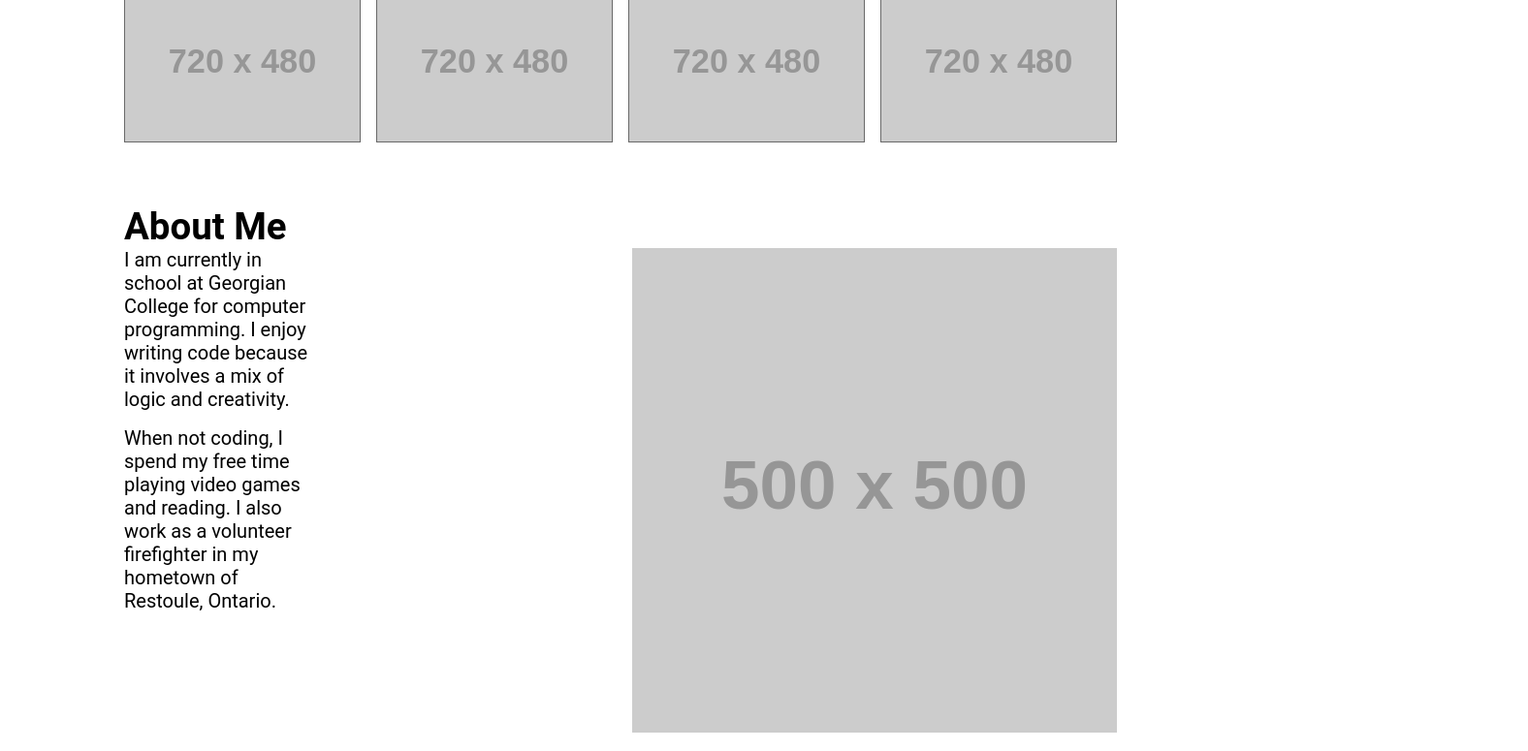
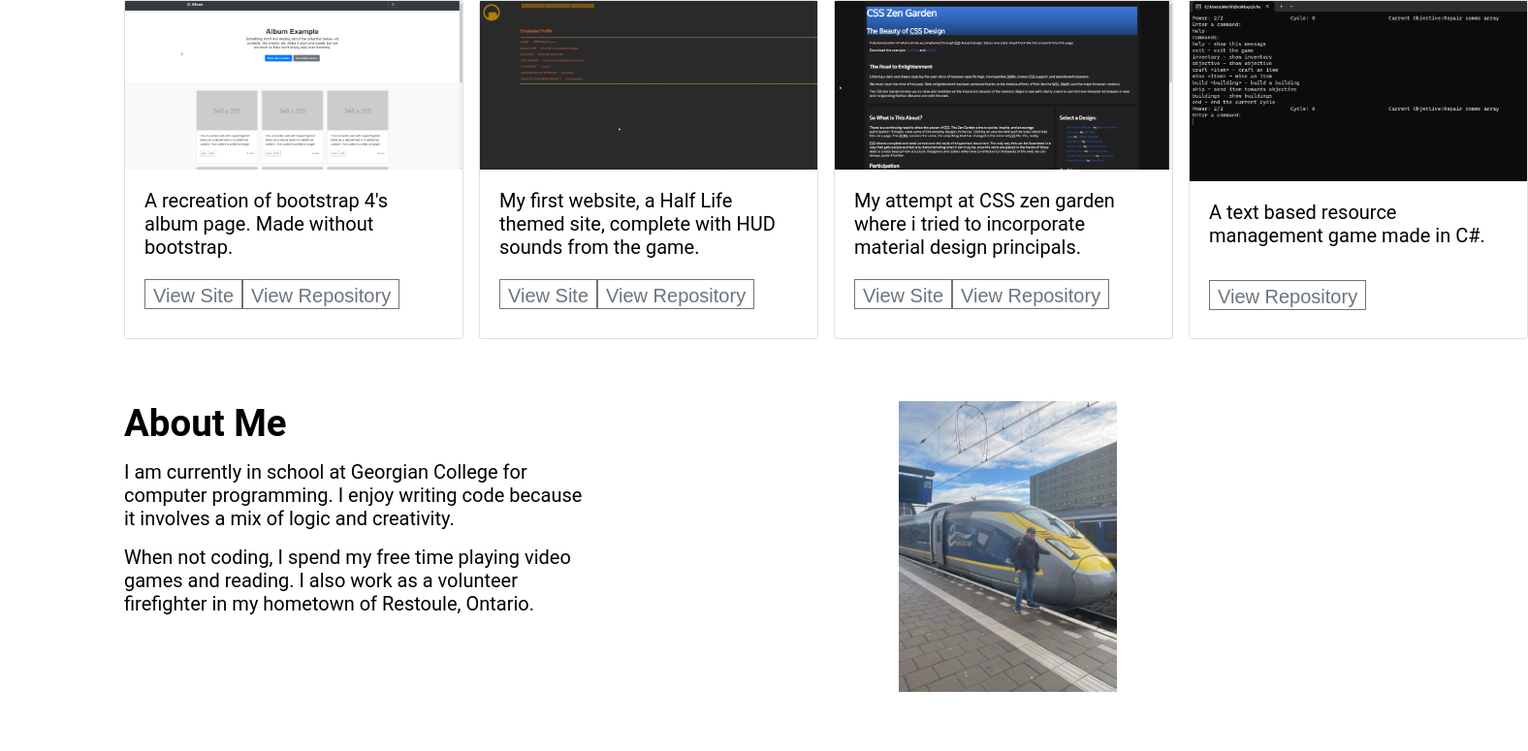
Before and after one commit to merikdevree/Final, a plain HTML site: page index.html in a window 1280 px wide. Shown: the part 620-1395 px from the top of the page at 97% size, 1576 px wide, since content can reach past the window. Drawn offline with Linux system fonts and the light colour scheme; placeholder pictures from the web are drawn by us.

Commit message:
finished main design, sans fonts

```diff
--- a/index.html
+++ b/index.html
@@ -34,60 +34,60 @@
             <section id="projects">
                 <h2>Projects</h2>
                 <div class="album">
-                    <div class="project">
-                        <a href="">
-                            <img src="https://via.placeholder.com/720x480" alt="" />
-                            <div>
-                                <h3>Project 1</h3>
-                                <p>
-                                    Lorem ipsum dolor sit amet consectetur adipisicing elit. Animi, id! Asperiores dignissimos laboriosam nobis quae possimus,
-                                    adipisci distinctio repudiandae eveniet, veritatis veniam labore temporibus reprehenderit culpa dolor, eius alias quis.
-                                </p>
+                    <div class="card">
+                        <img src="./assets/bootstrap-copy.png" alt="image of the site" />
+                        <div>
+                            <p>A recreation of bootstrap 4's album page. Made without bootstrap.</p>
+                            <div class="buttons">
+                                <div>
+                                    <button><a href="https://devree-a2-comp1054.netlify.app/">View Site</a></button>
+                                    <button><a href="https://github.com/merikdevree/COMP-1054_A2_MDevree">View Repository</a></button>
+                                </div>
                             </div>
-                        </a>
+                        </div>
                     </div>
-                    <div class="project">
-                        <a href="">
-                            <img src="https://via.placeholder.com/720x480" alt="" />
-                            <div>
-                                <h3>Project 1</h3>
-                                <p>
-                                    Lorem ipsum dolor sit amet consectetur adipisicing elit. Animi, id! Asperiores dignissimos laboriosam nobis quae possimus,
-                                    adipisci distinctio repudiandae eveniet, veritatis veniam labore temporibus reprehenderit culpa dolor, eius alias quis.
-                                </p>
+                    <div class="card">
+                        <img src="./assets/hl1.png" alt="image of the site" />
+                        <div>
+                            <p>My first website, a Half Life themed site, complete with HUD sounds from the game.</p>
+                            <div class="buttons">
+                                <div>
+                                    <button><a href="https://200462061-comp-1002-assignment-01.netlify.app/">View Site</a></button>
+                                    <button><a href="https://github.com/merikdevree/devree-a1-comp1002">View Repository</a></button>
+                                </div>
                             </div>
-                        </a>
+                        </div>
                     </div>
-                    <div class="project">
-                        <a href="">
-                            <img src="https://via.placeholder.com/720x480" alt="" />
-                            <div>
-                                <h3>Project 1</h3>
-                                <p>
-                                    Lorem ipsum dolor sit amet consectetur adipisicing elit. Animi, id! Asperiores dignissimos laboriosam nobis quae possimus,
-                                    adipisci distinctio repudiandae eveniet, veritatis veniam labore temporibus reprehenderit culpa dolor, eius alias quis.
-                                </p>
+                    <div class="card">
+                        <img src="./assets/material-css-zen.png" alt="image of the site" />
+                        <div>
+                            <p>My attempt at CSS zen garden where i tried to incorporate material design principals.</p>
+                            <div class="buttons">
+                                <div>
+                                    <button><a href="https://devree-a1-comp1054.netlify.app/">View Site</a></button>
+                                    <button><a href="https://github.com/merikdevree/COMP-1054_A1_MDevree">View Repository</a></button>
+                                </div>
                             </div>
-                        </a>
+                        </div>
                     </div>
-                    <div class="project">
-                        <a href="">
-                            <img src="https://via.placeholder.com/720x480" alt="" />
-                            <div>
-                                <h3>Project 1</h3>
-                                <p>
-                                    Lorem ipsum dolor sit amet consectetur adipisicing elit. Animi, id! Asperiores dignissimos laboriosam nobis quae possimus,
-                                    adipisci distinctio repudiandae eveniet, veritatis veniam labore temporibus reprehenderit culpa dolor, eius alias quis.
-                                </p>
+                    <div class="card">
+                        <img src="./assets/text-game.png" alt="image of the game" />
+                        <div>
+                            <p>A text based resource management game made in C#.</p>
+                            <div class="buttons">
+                                <div>
+                                    <!-- <button><a href="https://devree-a2-comp1054.netlify.app/">View Site</a></button> -->
+                                    <button><a href="https://github.com/merikdevree/comp-1030-final">View Repository</a></button>
+                                </div>
                             </div>
-                        </a>
+                        </div>
                     </div>
                 </div>
             </section>
             <section id="about">
-                <h2>About Me</h2>
                 <div class="content">
                     <div>
+                        <h2>About Me</h2>
                         <p>
                             I am currently in school at Georgian College for computer programming. I enjoy writing code because it involves a mix of logic and
                             creativity.
@@ -97,7 +97,9 @@
                             Restoule, Ontario.
                         </p>
                     </div>
-                    <div><img src="https://via.placeholder.com/500" alt="" /></div>
+                    <div>
+                        <img src="./assets/literallyme.jpeg" alt="A picture of myself" />
+                    </div>
                 </div>
             </section>
             <section id="skills">
--- a/styles/styles.css
+++ b/styles/styles.css
@@ -30,6 +30,7 @@ a {
 }
 h2 {
     font-size: 2.4rem;
+    margin-bottom: 1rem;
 }
 
 /* nav layout */
@@ -127,37 +128,58 @@ header p {
     grid-template-columns: 1fr 1fr 1fr 1fr;
     gap: 1em;
 }
-.project {
-    border: 1px solid #696969;
-    position: relative;
-}
-.project img {
-    display: block;
-    width: 100%;
-    height: auto;
-}
 
-/* overlay div on image on hover */
-.project div {
-    position: absolute;
-    top: 0;
-    left: 0;
-    right: 0;
-    bottom: 0;
-    opacity: 0;
-    transition: 0.5s ease;
-    background-color: rgba(0, 0, 0, 0.7);
-    color: #fff;
+.card {
+    background-color: #fff;
+    border: 1px solid #dfdfdf;
+    border-radius: 3px;
+    width: 348px;
+    height: 348px;
     display: flex;
     flex-direction: column;
-    justify-content: center;
+}
+.card img {
+    object-fit: cover;
+}
+.card > div {
+    display: flex;
+    flex-direction: column;
+    padding: 20px;
+    height: 100%;
+}
+.card p {
+    margin-bottom: auto;
+}
+.card .buttons {
+    margin-top: auto;
+    display: flex;
+    justify-content: space-between;
     align-items: center;
 }
-.project div p {
-    margin: auto;
+.card .buttons div {
+    display: flex;
+    justify-content: space-between;
+    align-items: center;
+    height: 50px;
 }
-.project div:hover {
-    opacity: 1;
+.card .buttons div button {
+    background-color: #fff;
+    border: 1px solid #6c757d;
+    color: #6c757d;
+    height: 31px;
+    text-size-adjust: 14px;
+    padding: 4px 8px;
+}
+.card .buttons div button:hover {
+    cursor: pointer;
+    background-color: #6c757d;
+    color: #fff;
+}
+.card .buttons div button a {
+    color: #6c757d;
+}
+.card .buttons div button a:hover {
+    color: #fff;
 }
 /* todo: projects and everything */
 #about {
@@ -173,6 +195,16 @@ header p {
 }
 #about p {
     margin-bottom: 1rem;
+}
+#about .content div {
+    display: flex;
+    flex-direction: column;
+}
+#about img {
+    max-height: 300px;
+    max-width: 600px;
+    height: auto;
+    width: auto;
 }
 
 /* skills */
```
Also changed, not shown: assets/bootstrap-copy.png (added), assets/hl1.png (added), assets/literallyme.jpeg (added), assets/material-css-zen.png (added), assets/text-game.png (added).
